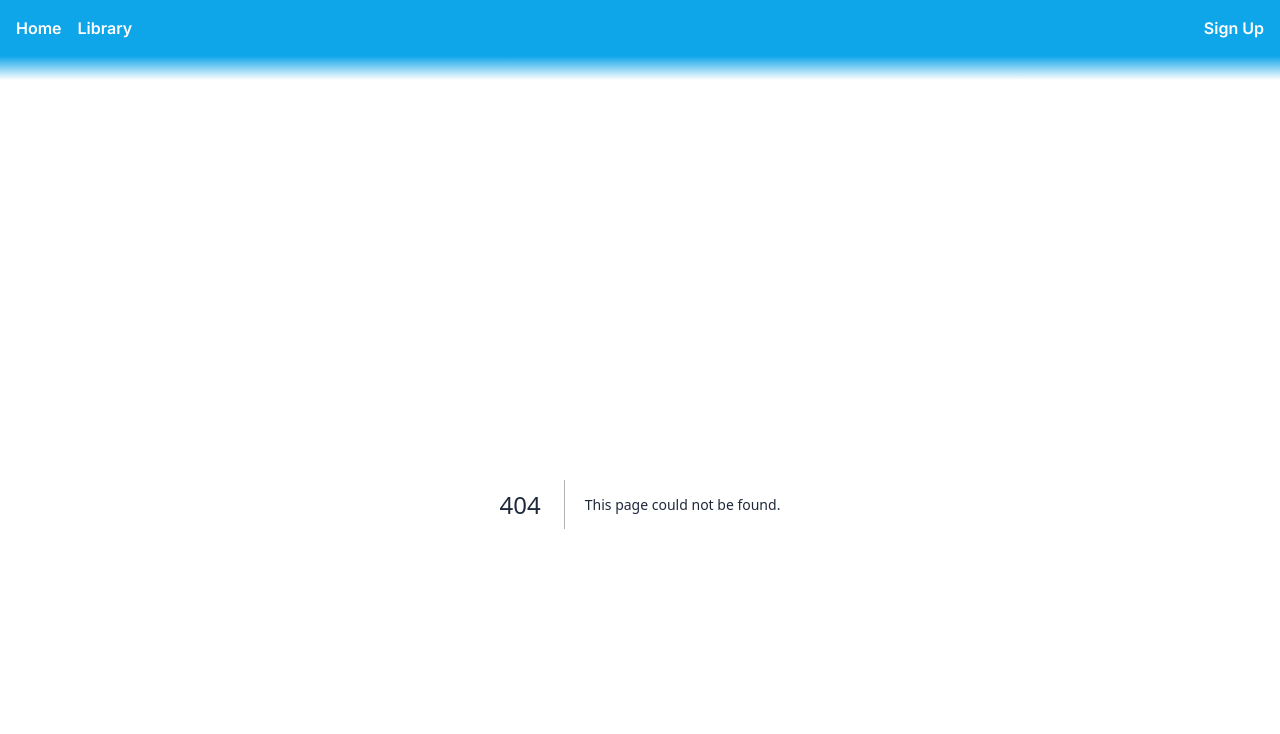
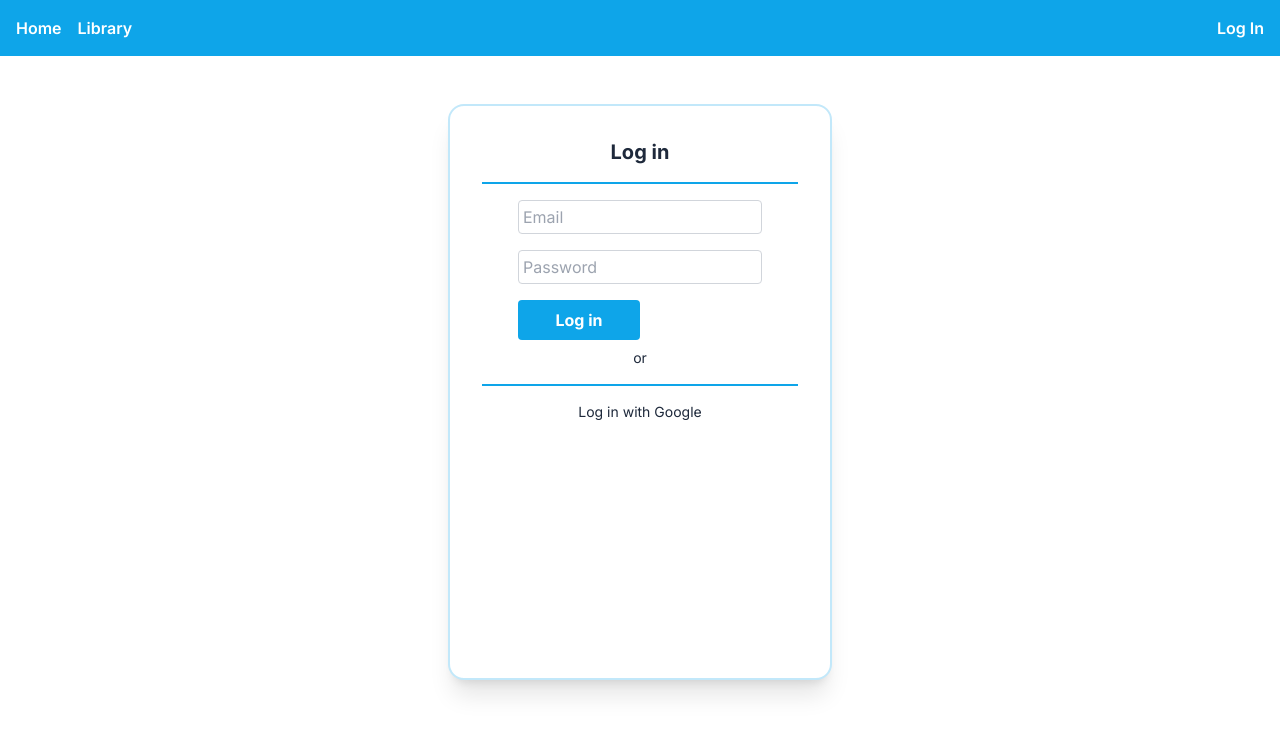
Before and after one commit to CircaLearn/circa-site, a Next.js app: page /login in a window 1280 px wide. Before the commit this address had no page. Shown: the top 734 px of the page. Built offline with nearby package versions, Linux system fonts and the light colour scheme.

Commit message:
+ rudimentary login route

```diff
--- /dev/null
+++ b/src/app/login/page.tsx
@@ -0,0 +1,18 @@
+import LoginForm from "@/components/LoginForm";
+
+export default function Login() {
+    return (
+      <>
+        <div className="flex items-center justify-center">
+          <div className="w-96 h-[36rem] mt-6 rounded-2xl shadow-xl bg-white border-opacity-25 border-2 border-sky-500 flex flex-col items-center p-8">
+            <p className="text-center text-xl font-bold">Log in</p>
+            <div className="w-full h-0.5 bg-sky-500 my-4"></div>
+            <LoginForm/>
+            <p className="text-center text-sm mt-2">or</p>
+            <div className="w-full h-0.5 bg-sky-500 my-4"></div>
+            <p className="text-center text-sm">Log in with Google</p>
+          </div>
+        </div>
+      </>
+    );
+}
--- a/src/components/FormInput.tsx
+++ b/src/components/FormInput.tsx
@@ -29,7 +29,7 @@ export default function FormInput({
   };
 
   const handleBlur = () => {
-    if (showValidation) {
+    if (showValidation && value === "") {
       setInternalShowValidation(true);
     }
   };
--- /dev/null
+++ b/src/components/LoginForm.tsx
@@ -0,0 +1,56 @@
+"use client";
+
+import { useState } from "react";
+import FormInput from "./FormInput";
+
+export default function LoginForm({ className }: { className: string }) {
+  const [username, setUsername] = useState("");
+  const [password, setPassword] = useState("");
+  const [showValidation, setShowValidation] = useState(false);
+
+  const handleUsernameChange = (e: React.ChangeEvent<HTMLInputElement>) => {
+    setUsername(e.target.value);
+  };
+
+  const handlePasswordChange = (e: React.ChangeEvent<HTMLInputElement>) => {
+    setPassword(e.target.value);
+  };
+
+  const handleSubmit = (e: React.FormEvent<HTMLFormElement>) => {
+    e.preventDefault();
+    if (username === "" || password === "") {
+      setShowValidation(true); // Enable validation if fields are empty
+      return;
+    }
+    // Handle form submission here
+    console.log("Submitted:", { username, password });
+  };
+
+  return (
+    <form
+      onSubmit={handleSubmit}
+      className={`${className} flex flex-col gap-4`}
+    >
+      <FormInput
+        name="username"
+        value={username}
+        placeholder="Email"
+        onChange={handleUsernameChange}
+        showValidation={showValidation && username === ""}
+      />
+      <FormInput
+        name="password"
+        value={password}
+        placeholder="Password"
+        onChange={handlePasswordChange}
+        showValidation={showValidation && password === ""}
+      />
+      <button
+        type="submit"
+        className="w-1/2 bg-sky-500 hover:bg-sky-600 text-white font-bold py-2 px-4 rounded"
+      >
+        Log in
+      </button>
+    </form>
+  );
+}
--- a/src/components/Navbar.tsx
+++ b/src/components/Navbar.tsx
@@ -1,23 +1,6 @@
-"use client";
-
-import { useState, useEffect } from "react";
 import Link from "next/link";
 
 export default function Navbar() {
-  const [isScrolled, setIsScrolled] = useState(false);
-
-  useEffect(() => {
-    const handleScroll = () => {
-      setIsScrolled(window.scrollY > 0);
-    };
-
-    window.addEventListener("scroll", handleScroll);
-
-    return () => {
-      window.removeEventListener("scroll", handleScroll);
-    };
-  }, []);
-
   return (
     <div className="sticky top-0 z-50">
       <div
@@ -33,17 +16,12 @@ export default function Navbar() {
             </Link>
           </div>
           <div>
-            <Link href="/library" className="text-white font-semibold">
-              Sign Up
+            <Link href="/login" className="text-white font-semibold">
+              Log In
             </Link>
           </div>
         </div>
       </div>
-      <div
-        className={`w-full h-6 bg-gradient-to-b from-sky-500 to-transparent ${
-          isScrolled ? "opacity-0" : "opacity-100"
-        } transition-opacity duration-300`}
-      ></div>
     </div>
   );
 };
```
